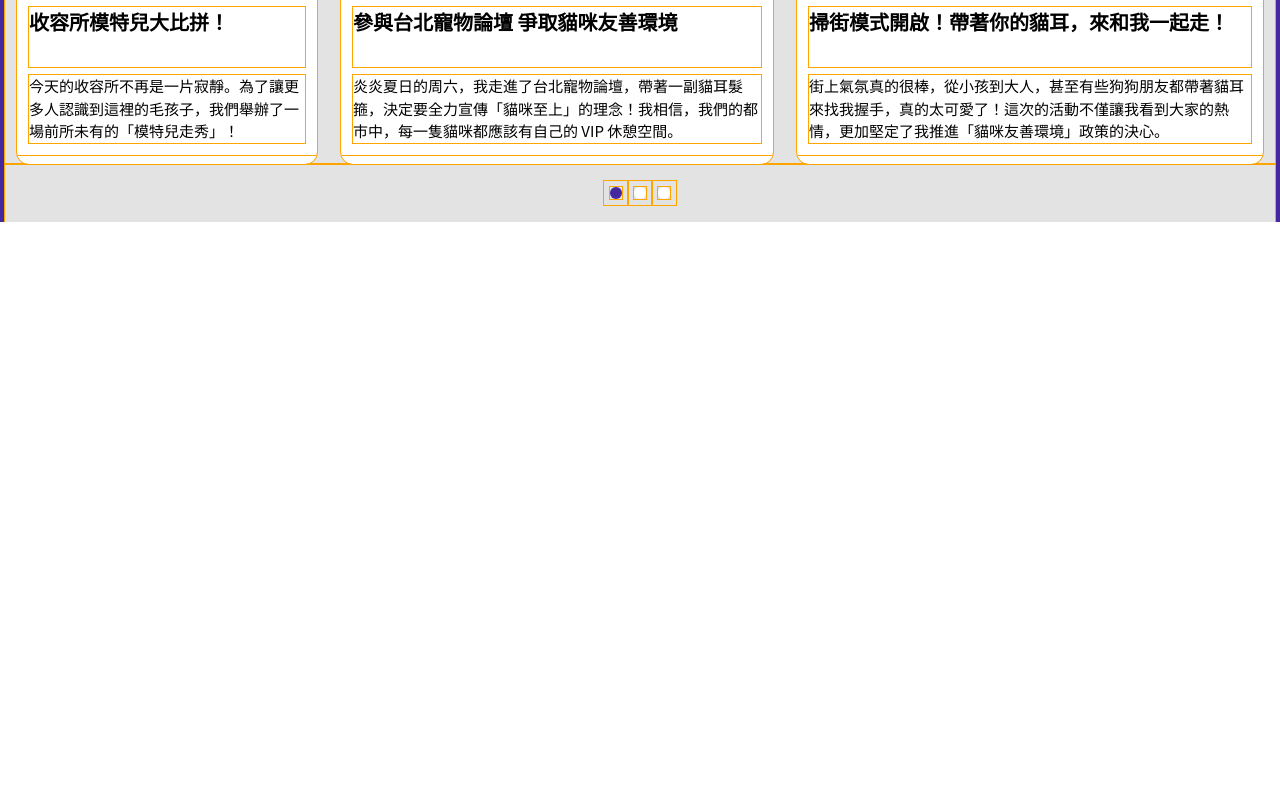
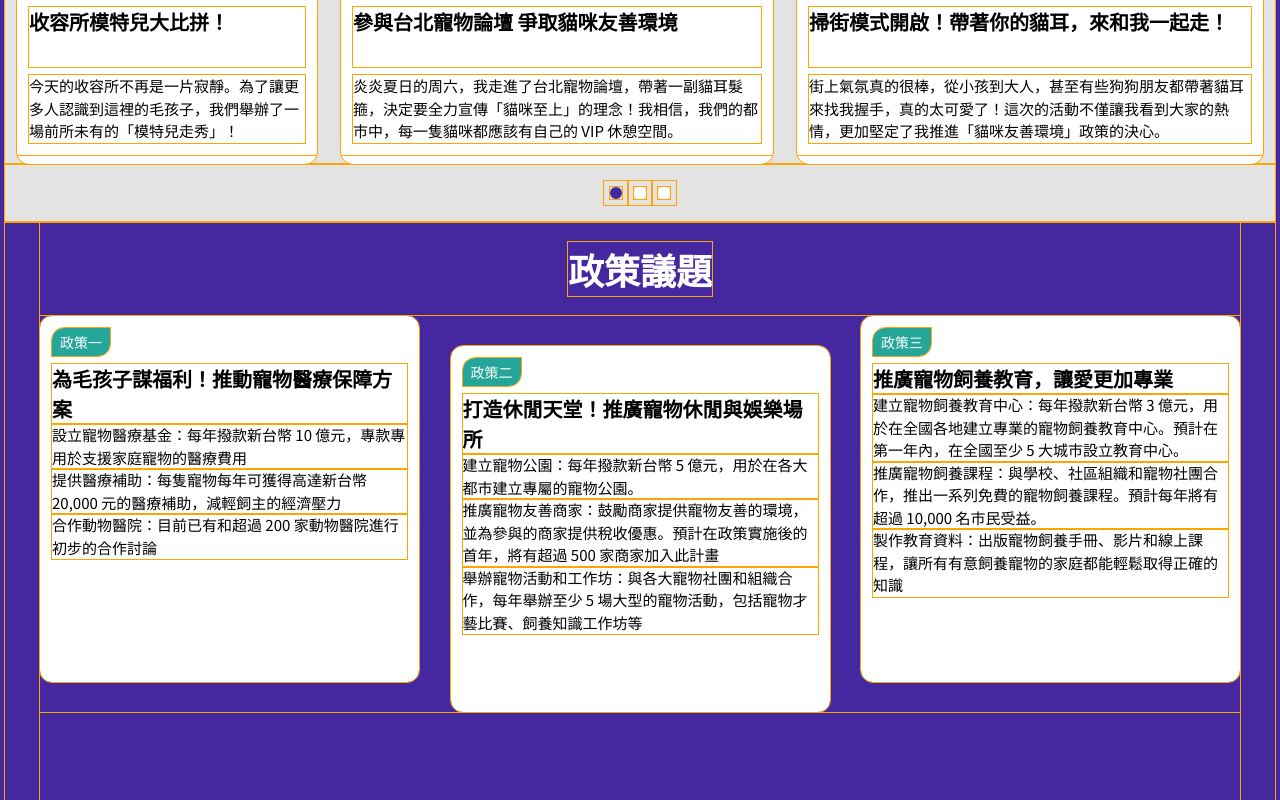
Before and after one commit to rejennylo/theF2E2023, a React (Vite) app: page / in a window 1280 px wide. Shown: the part 1641-2441 px from the top of the page. Before the commit the page ends 1863 px from the top, so only its background shows below. Built offline with nearby package versions, Linux system fonts and the light colour scheme.

Commit message:
feat: add Issue

```diff
--- a/package.json
+++ b/package.json
@@ -12,7 +12,8 @@
   "dependencies": {
     "react": "^18.2.0",
     "react-dom": "^18.2.0",
-    "react-icons": "^4.11.0"
+    "react-icons": "^4.11.0",
+    "swiper": "^11.0.4"
   },
   "devDependencies": {
     "@svgr/rollup": "^8.1.0",
@@ -25,6 +26,8 @@
     "eslint-plugin-react-hooks": "^4.6.0",
     "eslint-plugin-react-refresh": "^0.4.3",
     "postcss": "^8.4.31",
+    "prettier": "^3.1.0",
+    "prettier-plugin-tailwindcss": "^0.5.7",
     "tailwindcss": "^3.3.5",
     "vite": "^4.4.5"
   }
--- a/src/App.jsx
+++ b/src/App.jsx
@@ -1,14 +1,17 @@
-import { cards } from './datas';
+import { activityCards } from './datas';
+import { issueCards } from './datas';
 import { Activity } from './components/Activity';
 import { Banner } from './components/Banner';
 import { Header } from './components/Header';
+import { Issue } from './components/Issue';
 
 function App() {
   return (
     <div className="border-x-[5px] md:border-t-[5px]  border-main-purple">
       <Header />
       <Banner />
-      <Activity cards={cards} />
+      <Activity cards={activityCards} />
+      <Issue cards={issueCards} />
     </div>
   );
 }
--- /dev/null
+++ b/src/components/Issue.jsx
@@ -0,0 +1,43 @@
+const Card = ({ card, cardClass }) => {
+  return (
+    <div
+      name="card"
+      className={`h-[320px] w-[330px] lg:h-[366px] lg:w-[379px] rounded-xl bg-white p-3 mb-5 lg:mb-0 ${cardClass}`}
+    >
+      <span className="inline-block text-white bg-secondary-green text-sm px-2 py-1 mb-2 rounded-tl-xl rounded-br-xl">
+        {card.number}
+      </span>
+      <h5>{card.title}</h5>
+      <ul>
+        <li>
+          <p>{card.text1}</p>
+        </li>
+        <li>
+          <p>{card.text2}</p>
+        </li>
+        <li>
+          <p>{card.text3}</p>
+        </li>
+      </ul>
+    </div>
+  );
+};
+
+export const Issue = ({ cards }) => {
+  return (
+    <div name="issue-wrap" className="bg-main-purple">
+      <div
+        name="issue-container"
+        className="m-auto max-w-[1200px] lg:h-[578px] flex flex-col items-center"
+      >
+        <h2 className="text-white my-5">政策議題</h2>
+        <div className="lg:h-[396px] lg:flex lg:justify-between lg:w-full gap-5">
+          {cards.map((card, i) => {
+            const selfEnd = i === 1 && 'lg:self-end';
+            return <Card key={i} card={card} cardClass={selfEnd} />;
+          })}
+        </div>
+      </div>
+    </div>
+  );
+};
--- a/src/datas.jsx
+++ b/src/datas.jsx
@@ -1,4 +1,4 @@
-export const cards = [
+export const activityCards = [
   {
     title: '收容所模特兒大比拼！',
     text: '今天的收容所不再是一片寂靜。為了讓更多人認識到這裡的毛孩子，我們舉辦了一場前所未有的「模特兒走秀」！',
@@ -24,3 +24,35 @@ export const cards = [
     day: '13',
   },
 ];
+
+export const issueCards = [
+  {
+    number: '政策一',
+    title: '為毛孩子謀福利！推動寵物醫療保障方案',
+    text1:
+      '設立寵物醫療基金：每年撥款新台幣 10 億元，專款專用於支援家庭寵物的醫療費用',
+    text2:
+      '提供醫療補助：每隻寵物每年可獲得高達新台幣 20,000 元的醫療補助，減輕飼主的經濟壓力',
+    text3: '合作動物醫院：目前已有和超過 200 家動物醫院進行初步的合作討論',
+  },
+  {
+    number: '政策二',
+    title: '打造休閒天堂！推廣寵物休閒與娛樂場所',
+    text1:
+      '建立寵物公園：每年撥款新台幣 5 億元，用於在各大都市建立專屬的寵物公園。',
+    text2:
+      '推廣寵物友善商家：鼓勵商家提供寵物友善的環境，並為參與的商家提供稅收優惠。預計在政策實施後的首年，將有超過 500 家商家加入此計畫',
+    text3:
+      '舉辦寵物活動和工作坊：與各大寵物社團和組織合作，每年舉辦至少 5 場大型的寵物活動，包括寵物才藝比賽、飼養知識工作坊等',
+  },
+  {
+    number: '政策三',
+    title: '推廣寵物飼養教育，讓愛更加專業',
+    text1:
+      '建立寵物飼養教育中心：每年撥款新台幣 3 億元，用於在全國各地建立專業的寵物飼養教育中心。預計在第一年內，在全國至少 5 大城市設立教育中心。',
+    text2:
+      '推廣寵物飼養課程：與學校、社區組織和寵物社團合作，推出一系列免費的寵物飼養課程。預計每年將有超過 10,000 名市民受益。',
+    text3:
+      '製作教育資料：出版寵物飼養手冊、影片和線上課程，讓所有有意飼養寵物的家庭都能輕鬆取得正確的知識',
+  },
+];
```
Also changed, not shown: 1 other file (tests, documents, lock files or other folders).
